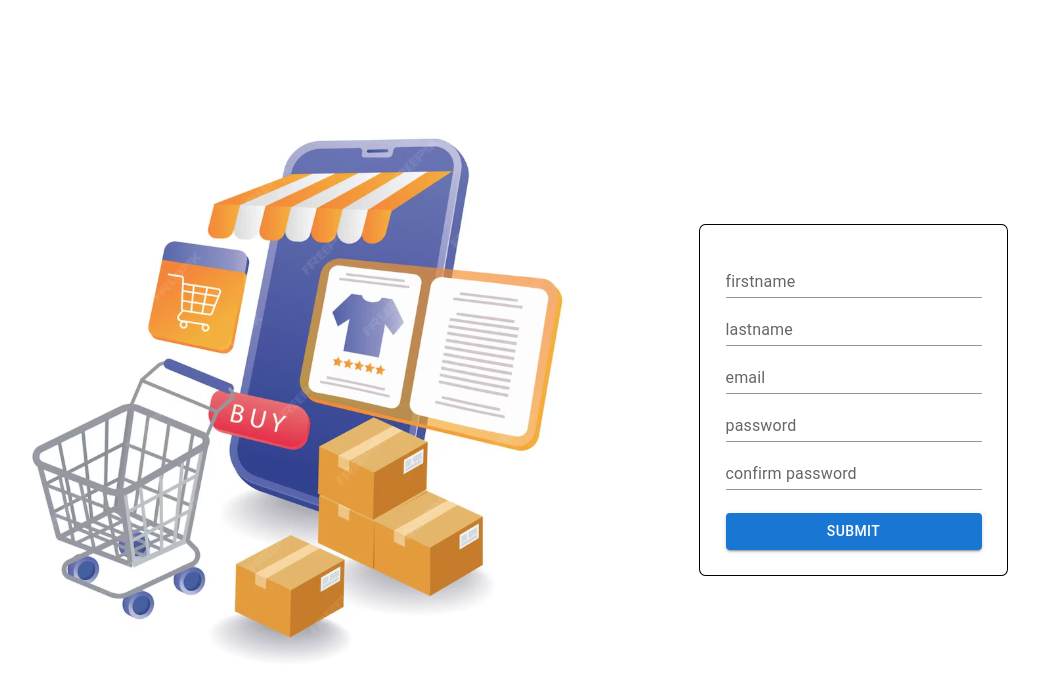
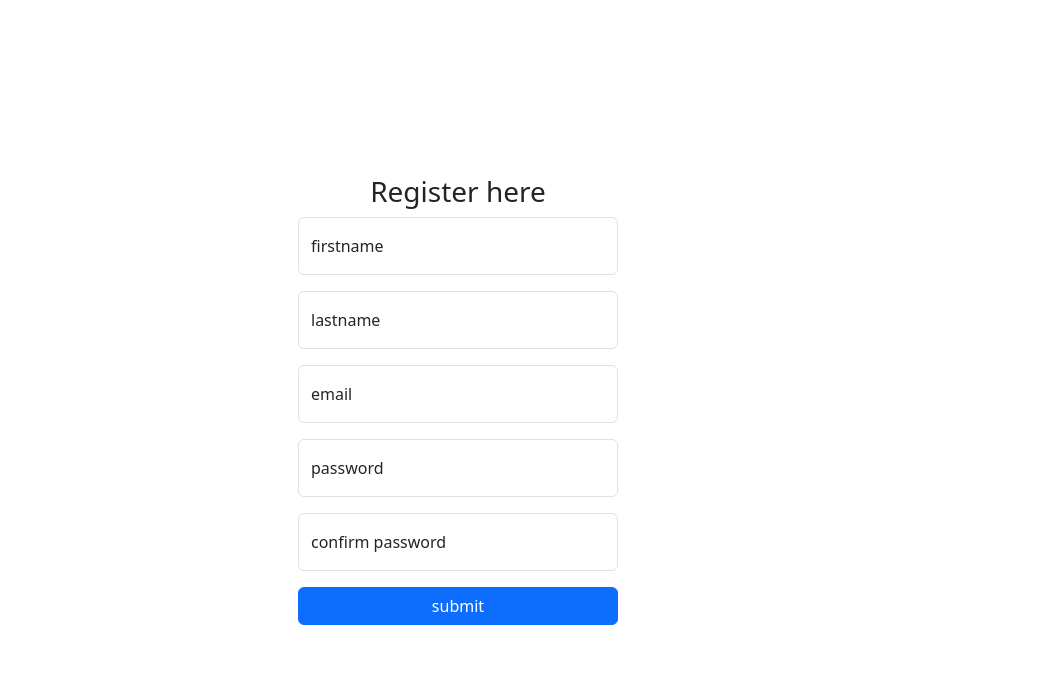
Before and after one commit to VUPPUKULADEEP/Campus-Food-Market-Place, a React app in the folder frontend/: page /signup in a window 1280 px wide. Shown: the top 698 px of the page, without its empty margins (182-1221 px from the left). Built offline with nearby package versions, Linux system fonts and the light colour scheme; the HTML template or start-up script is replaced by a standard one.

Commit message:
added bootstrap styling

```diff
--- a/frontend/package.json
+++ b/frontend/package.json
@@ -14,7 +14,9 @@
     "@emotion/styled": "^11.14.1",
     "@mui/material": "^7.3.6",
     "@tailwindcss/vite": "^4.1.18",
+    "bootstrap": "^5.3.8",
     "react": "^19.2.0",
+    "react-bootstrap": "^2.10.10",
     "react-dom": "^19.2.0",
     "react-hook-form": "^7.68.0",
     "react-router-dom": "^7.11.0",
--- a/frontend/pages/Signup.jsx
+++ b/frontend/pages/Signup.jsx
@@ -1,30 +1,69 @@
 
 import { useForm } from 'react-hook-form'
-import './signup.css'
-import { TextField, Button, Input, InputLabel, FormHelperText, FormControl } from '@mui/material'
-
+import 'bootstrap/dist/css/bootstrap.min.css'
 
 const Signup = () => {
 
   const { register, formState: { errors }, handleSubmit } = useForm()
 
-  return (
-    <div className='wrapper'>
+  return (<>
+  <div id="container" className='d-flex justify-content-center align-items-center' style={{height:'100vh', minWidth:'50%'}}>
+        <form id="main-container" className="d-flex flex-column justify-content-start align-items-center" style={{width:'25%'}} onSubmit={handleSubmit((register)=>{ console.log(JSON.stringify(register))})}>
+            <h3>Register here </h3>
+            <div className="form-floating mb-3 col-12">
+                <input type="text" className="form-control" id="firstname" placeholder="name@example.com" {...register('firstname', { required: 'first name is required' })} />
+                <label htmlFor="firstname">firstname</label>
+                {errors.firstname && <p class='error'>{errors.firstname.message}</p>}
+            </div>
+            <div className="form-floating mb-3 col-12">
+                <input type="text" className="form-control" id="lastname" placeholder="name@example.com" {...register('lastname')} />
+                <label htmlFor="lastname">lastname</label>
+                {errors.lastname && <p class='error'>{errors.lastname.message}</p>}
+            </div>
+            <div className="form-floating mb-3 col-12">
+                <input type="email" className="form-control" id="email" placeholder="name@example.com" {...register('email')} />
+                <label htmlFor="email">email</label>
+                {errors.email && <p class='error'>{errors.email.message}</p>}
+        </div>
+            <div className="form-floating mb-3 col-12">
+                <input type="password" className="form-control" id="password" placeholder="xxxxxxxxxx" {...register('password')}/>
+                <label htmlFor="password">password</label>
+                {errors.password && <p class='error'>{errors.password.message}</p>}
+            </div>
+            <div className="form-floating mb-3 col-12">
+                <input type="password" className="form-control" id="cnf-password" placeholder="xxxxxxxxxx" {...register('cnfpassword')}/>
+                <label htmlFor="cnf-password">confirm password</label>
+                {errors.cnfpassword && <p class='error'>{errors.cnfpassword.message}</p>}
+            </div>
+            <div className="d-grid gap-2 col-12 mx-auto">
+                <button className="btn btn-primary" type="submit" >submit </button>
+
+            </div>
+
+        </form>
+    </div>
+
+
+
+
+
+    {/* <div classNameName='wrapper'>
        <img src='../src/assets/signup.png' alt='not found'/>
-      <form className='form' onSubmit={handleSubmit((data) => { console.log(data) })}>
+      <form classNameName='form' onSubmit={handleSubmit((data) => { console.log(data) })}>
         <TextField id="outlined-basic" label="firstname" variant="standard" type="text" {...register('firstname', { required: 'first name is required' })} />
-        {errors.firstname && <p class='error'>{errors.firstname.message}</p>}
+        {errors.firstname && <p className='error'>{errors.firstname.message}</p>}
         <TextField id="outlined-basic" label="lastname" variant="standard" type="text" {...register('lastname',  { required: 'last name is required' })} />
-        {errors.lastname && <p class='error'>{errors.lastname.message}</p>}
+        {errors.lastname && <p className='error'>{errors.lastname.message}</p>}
         <TextField id="outlined-basic" label="email" variant="standard" type="email" {...register('email', {required : 'email is necessary'})} />
-        {errors.email && <p class='error'>{errors.email.message}</p>}
+        {errors.email && <p className='error'>{errors.email.message}</p>}
         <TextField id="outlined-basic" label="password" variant="standard" type="password" {...register('password')} />
-        {errors.password && <p class='error'>{errors.password.message}</p>}
+        {errors.password && <p className='error'>{errors.password.message}</p>}
         <TextField id="outlined-basic" label="confirm password" variant="standard" type="password" {...register('cnf_password')} />
-        {errors.cnf_password && <p class='error'>{errors.cnf_password.message}</p>}
-        <Button className='submit' variant="contained" type='submit'>submit</Button>
+        {errors.cnf_password && <p className='error'>{errors.cnf_password.message}</p>}
+        <Button classNameName='submit' variant="contained" type='submit'>submit</Button>
       </form>
-    </div>
+    </div> */}
+    </>
   )
 }
 
```
Also changed, not shown: 1 other file (tests, documents, lock files or other folders).
